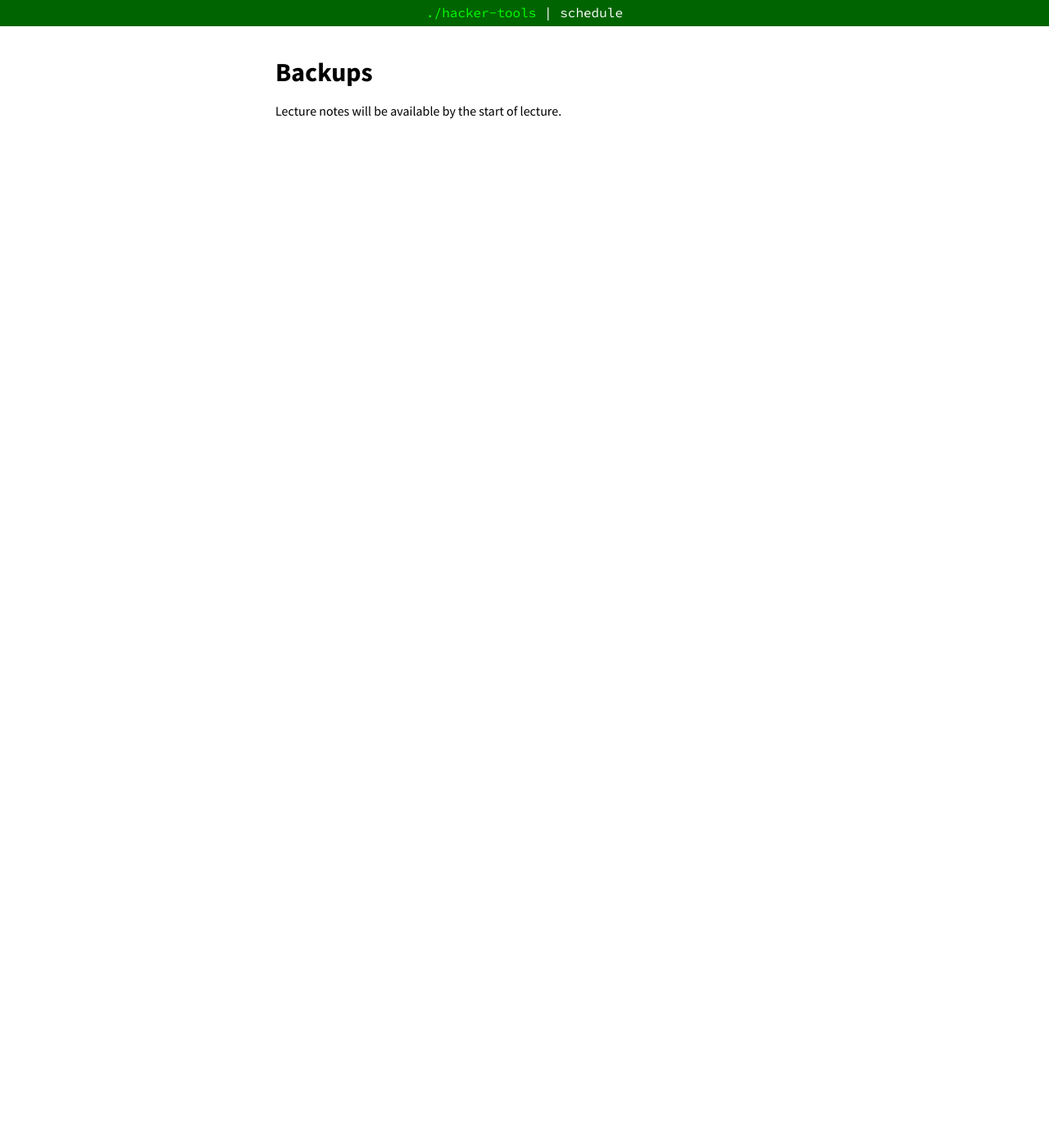
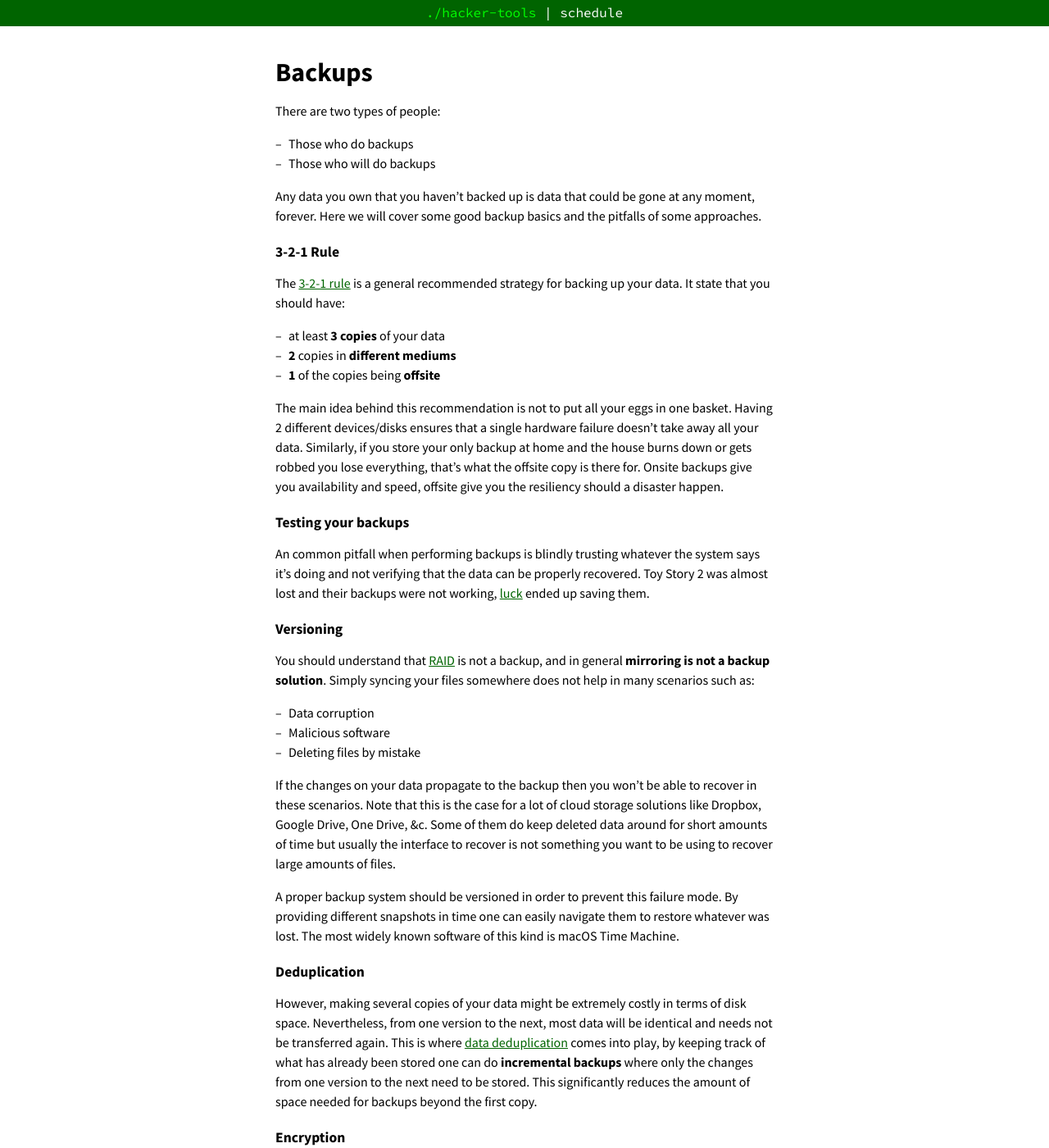
Before and after one commit to missing-semester-cn/missing-semester-cn.github.io, a Jekyll site: the page built from backups.md, in a window 1280 px wide and 1400 px high. Shown: the whole window at 82% size. Built offline with Jekyll 4.4.1, drawn with Linux system fonts in a browser that asks for light colours; some of the changed text lies outside the part shown.

Commit message:
Write backup notes

```diff
--- a/backups.md
+++ b/backups.md
@@ -4,4 +4,45 @@ title: "Backups"
 presenter: Jose
 ---
 
-Lecture notes will be available by the start of lecture.
+There are two types of people:
+
+- Those who do backups
+- Those who will do backups
+
+Any data you own that you haven't backed up is data that could be gone at any moment, forever. Here we will cover some good backup basics and the pitfalls of some approaches.
+
+## 3-2-1 Rule
+
+The [3-2-1 rule](https://www.us-cert.gov/sites/default/files/publications/data_backup_options.pdf) is a general recommended strategy for backing up your data. It state that you should have:
+
+- at least **3 copies** of your data
+- **2** copies in **different mediums**
+- **1** of the copies being **offsite**
+
+The main idea behind this recommendation is not to put all your eggs in one basket. Having 2 different devices/disks ensures that a single hardware failure doesn't take away all your data. Similarly, if you store your only backup at home and the house burns down or gets robbed you lose everything, that's what the offsite copy is there for. Onsite backups give you availability and speed, offsite give you the resiliency should a disaster happen.
+
+## Testing your backups
+
+An common pitfall when performing backups is blindly trusting whatever the system says it's doing and not verifying that the data can be properly recovered. Toy Story 2 was almost lost and their backups were not working, [luck](https://www.youtube.com/watch?v=8dhp_20j0Ys) ended up saving them.
+
+## Versioning
+
+You should understand that [RAID](https://en.wikipedia.org/wiki/RAID) is not a backup, and in general **mirroring is not a backup solution**. Simply syncing your files somewhere does not help in many scenarios such as:
+
+- Data corruption
+- Malicious software
+- Deleting files by mistake
+
+If the changes on your data propagate to the backup then you won't be able to recover in these scenarios. Note that this is the case for a lot of cloud storage solutions like Dropbox, Google Drive, One Drive, &c. Some of them do keep deleted data around for short amounts of time but usually the interface to recover is not something you want to be using to recover large amounts of files.
+
+A proper backup system should be versioned in order to prevent this failure mode. By providing different snapshots in time one can easily navigate them to restore whatever was lost. The most widely known software of this kind is macOS Time Machine.
+
+## Deduplication
+
+However, making several copies of your data might be extremely costly in terms of disk space. Nevertheless, from one version to the next, most data will be identical and needs not be transferred again. This is where [data deduplication](https://en.wikipedia.org/wiki/Data_deduplication) comes into play, by keeping track of what has already been stored one can do **incremental backups** where only the changes from one version to the next need to be stored. This significantly reduces the amount of space needed for backups beyond the first copy.
+
+## Encryption
+
+Since we might be backing up to untrusted third parties like cloud providers it is worth considering that if you backup your data is copied *as is* then it could potentially be looked by unwanted agents. Documents like your taxes are sensitive information that should not be backed up in plain format. To prevent this, many backup solutions offer **client side encryption** where data is encrypted before being sent to the server. That way the server cannot read the data it is storing but you can decrypt it with your secret key.
+
+As a side note, if your disk (or home partition) is not encrypted, then anyone that get ahold of your computer can manage to override the user access controls and read your data. Modern hardware supports fast and efficient read and writes of encrypted data so you might want to consider enabling **full disk encryption**.
```
